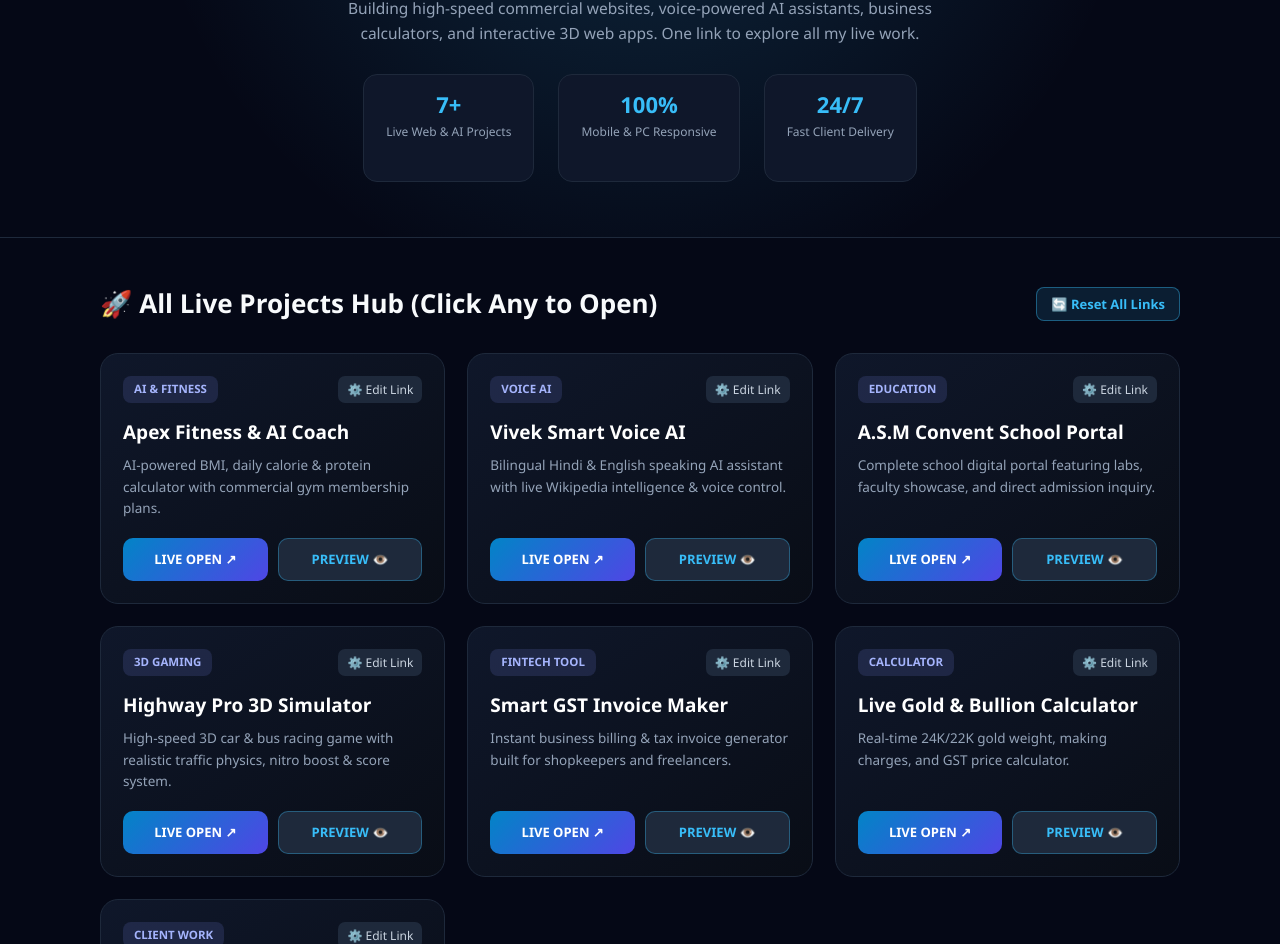
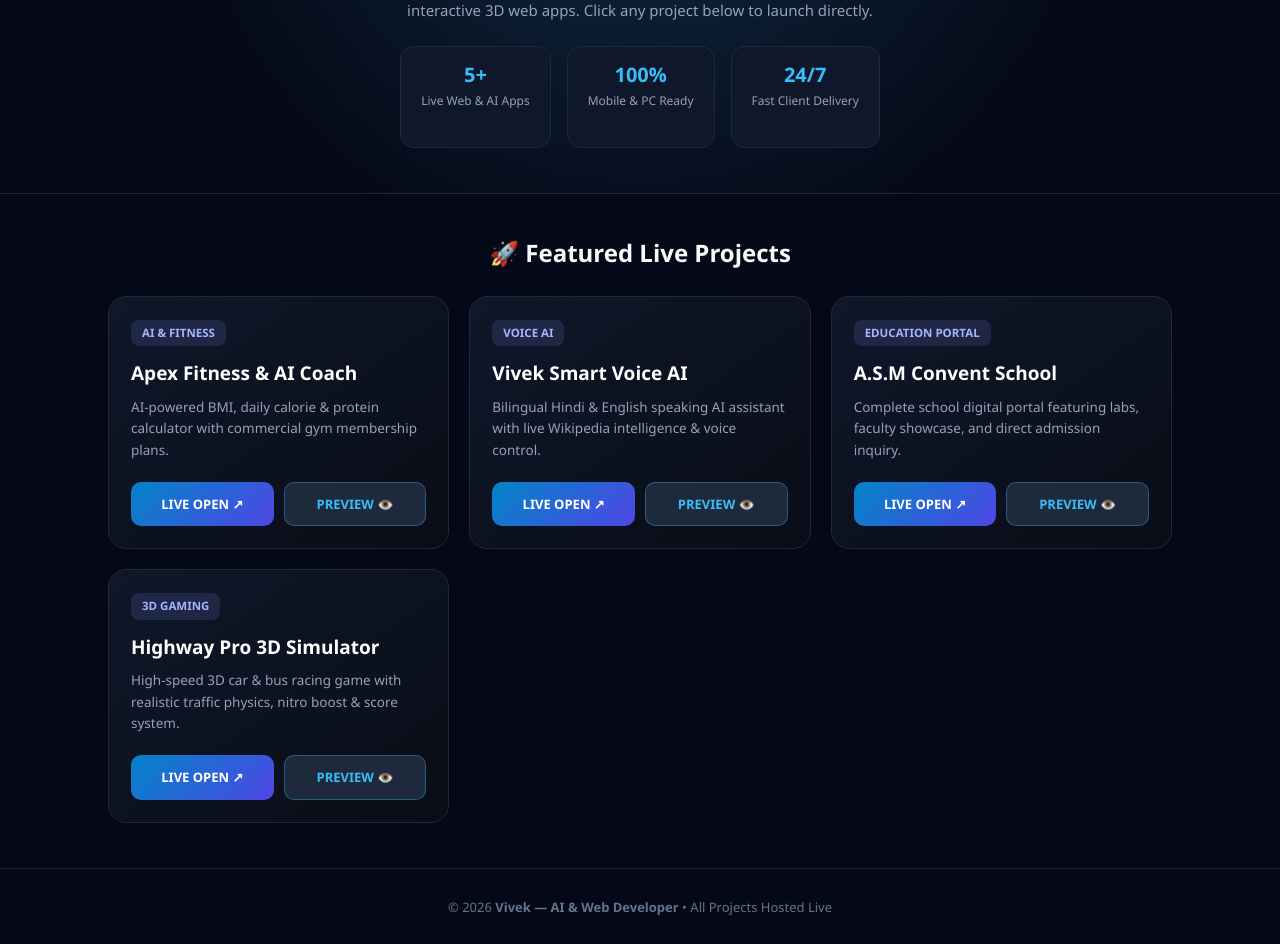
Before and after one commit to sdevi223997-a11y/vivek-master-portfolio, a plain HTML site: page index.html in a window 1280 px wide. Shown: the part 255-1199 px from the top of the page. Drawn offline with Linux system fonts and the light colour scheme.

Commit message:
Refactor index.html styles and content
Updated styles for navigation, hero section, and project cards. Modified project descriptions and adjusted layout properties.

```diff
--- a/index.html
+++ b/index.html
@@ -7,74 +7,115 @@
     <style>
         * { box-sizing: border-box; margin: 0; padding: 0; font-family: 'Segoe UI', Roboto, sans-serif; scroll-behavior: smooth; }
         body { background: #050816; color: #f8fafc; line-height: 1.6; overflow-x: hidden; }
-        nav { position: sticky; top: 0; background: rgba(5, 8, 22, 0.9); backdrop-filter: blur(12px); padding: 15px 24px; display: flex; justify-content: space-between; align-items: center; border-bottom: 1px solid rgba(56, 189, 248, 0.2); z-index: 100; }
-        .brand { font-size: 22px; font-weight: 900; letter-spacing: 1px; background: linear-gradient(90deg, #38bdf8, #818cf8, #c084fc); -webkit-background-clip: text; -webkit-text-fill-color: transparent; }
-        .nav-btns { display: flex; gap: 12px; }
-        .nav-btn { background: rgba(56, 189, 248, 0.12); border: 1px solid rgba(56, 189, 248, 0.4); color: #38bdf8; padding: 7px 14px; border-radius: 8px; font-size: 13px; font-weight: bold; cursor: pointer; text-decoration: none; }
-        .hero { text-align: center; padding: 70px 20px 55px; background: radial-gradient(circle at top, rgba(56, 189, 248, 0.18), transparent 65%); border-bottom: 1px solid #1e293b; }
-        .status-badge { display: inline-flex; align-items: center; gap: 8px; background: rgba(16, 185, 129, 0.15); border: 1px solid #10b981; color: #34d399; padding: 6px 16px; border-radius: 30px; font-size: 12px; font-weight: bold; margin-bottom: 18px; }
+        nav { position: sticky; top: 0; background: rgba(5, 8, 22, 0.95); backdrop-filter: blur(12px); padding: 15px 20px; display: flex; justify-content: space-between; align-items: center; border-bottom: 1px solid rgba(56, 189, 248, 0.25); z-index: 100; }
+        .brand { font-size: 21px; font-weight: 900; letter-spacing: 1px; background: linear-gradient(90deg, #38bdf8, #818cf8, #c084fc); -webkit-background-clip: text; -webkit-text-fill-color: transparent; }
+        .nav-btn { background: #0284c7; border: none; color: #fff; padding: 8px 14px; border-radius: 8px; font-size: 13px; font-weight: bold; cursor: pointer; text-decoration: none; }
+        .hero { text-align: center; padding: 60px 18px 45px; background: radial-gradient(circle at top, rgba(56, 189, 248, 0.2), transparent 65%); border-bottom: 1px solid #1e293b; }
+        .status-badge { display: inline-flex; align-items: center; gap: 8px; background: rgba(16, 185, 129, 0.15); border: 1px solid #10b981; color: #34d399; padding: 6px 15px; border-radius: 30px; font-size: 12px; font-weight: bold; margin-bottom: 16px; }
         .dot { width: 8px; height: 8px; background: #10b981; border-radius: 50%; box-shadow: 0 0 10px #10b981; }
-        .hero h1 { font-size: 42px; font-weight: 900; line-height: 1.15; margin-bottom: 14px; }
+        .hero h1 { font-size: 36px; font-weight: 900; line-height: 1.2; margin-bottom: 12px; }
         .hero h1 span { background: linear-gradient(90deg, #38bdf8, #a855f7); -webkit-background-clip: text; -webkit-text-fill-color: transparent; }
-        .hero p { max-width: 640px; margin: 0 auto 28px; color: #94a3b8; font-size: 15.5px; }
-        .stats-bar { display: flex; justify-content: center; gap: 24px; flex-wrap: wrap; margin-top: 25px; }
-        .stat-pill { background: #0f172a; border: 1px solid #1e293b; padding: 12px 22px; border-radius: 14px; }
-        .stat-pill h3 { font-size: 22px; font-weight: 900; color: #38bdf8; }
+        .hero p { max-width: 600px; margin: 0 auto 24px; color: #94a3b8; font-size: 15px; }
+        .stats-bar { display: flex; justify-content: center; gap: 16px; flex-wrap: wrap; }
+        .stat-pill { background: #0f172a; border: 1px solid #1e293b; padding: 12px 20px; border-radius: 14px; }
+        .stat-pill h3 { font-size: 20px; font-weight: 900; color: #38bdf8; }
         .stat-pill p { font-size: 12px; color: #94a3b8; }
-        .container { max-width: 1120px; margin: 45px auto; padding: 0 20px; }
-        .sec-head { display: flex; justify-content: space-between; align-items: center; flex-wrap: wrap; gap: 12px; margin-bottom: 28px; }
-        .sec-head h2 { font-size: 26px; font-weight: 800; }
-        .grid { display: grid; grid-template-columns: repeat(auto-fit, minmax(310px, 1fr)); gap: 22px; }
-        .card { background: linear-gradient(145deg, #0f172a, #090d16); border: 1px solid #1e293b; border-radius: 18px; padding: 22px; display: flex; flex-direction: column; justify-content: space-between; transition: 0.3s; position: relative; }
-        .card:hover { transform: translateY(-6px); border-color: #38bdf8; box-shadow: 0 14px 35px rgba(56, 189, 248, 0.16); }
-        .card-top { display: flex; justify-content: space-between; align-items: center; margin-bottom: 14px; }
-        .cat-tag { background: rgba(129, 140, 248, 0.15); color: #a5b4fc; padding: 4px 11px; border-radius: 8px; font-size: 11.5px; font-weight: bold; }
-        .edit-icon { background: #1e293b; border: none; color: #cbd5e1; padding: 5px 9px; border-radius: 7px; cursor: pointer; font-size: 12px; }
+        .container { max-width: 1100px; margin: 40px auto; padding: 0 18px; }
+        .sec-head h2 { font-size: 24px; font-weight: 800; margin-bottom: 24px; text-align: center; }
+        .grid { display: grid; grid-template-columns: repeat(auto-fit, minmax(290px, 1fr)); gap: 20px; }
+        .card { background: linear-gradient(145deg, #0f172a, #090d16); border: 1px solid #1e293b; border-radius: 18px; padding: 22px; display: flex; flex-direction: column; justify-content: space-between; transition: 0.3s; }
+        .card:hover { transform: translateY(-5px); border-color: #38bdf8; box-shadow: 0 12px 30px rgba(56, 189, 248, 0.18); }
+        .cat-tag { display: inline-block; background: rgba(129, 140, 248, 0.15); color: #a5b4fc; padding: 4px 11px; border-radius: 8px; font-size: 11.5px; font-weight: bold; margin-bottom: 12px; width: fit-content; }
         .card h3 { font-size: 19px; font-weight: 800; margin-bottom: 8px; color: #fff; }
-        .card p { font-size: 13.5px; color: #94a3b8; margin-bottom: 18px; }
+        .card p { font-size: 13.5px; color: #94a3b8; margin-bottom: 20px; }
         .card-actions { display: grid; grid-template-columns: 1fr 1fr; gap: 10px; }
-        .btn-open { background: linear-gradient(135deg, #0284c7, #4f46e5); color: #fff; text-align: center; padding: 11px; border-radius: 10px; text-decoration: none; font-size: 13px; font-weight: bold; }
-        .btn-prev { background: #1e293b; color: #38bdf8; border: 1px solid rgba(56, 189, 248, 0.35); padding: 11px; border-radius: 10px; font-size: 13px; font-weight: bold; cursor: pointer; }
-        .modal { display: none; position: fixed; inset: 0; background: rgba(2, 6, 23, 0.92); z-index: 999; padding: 18px; flex-direction: column; }
-        .modal-bar { display: flex; justify-content: space-between; align-items: center; background: #0f172a; padding: 12px 18px; border-radius: 12px 12px 0 0; border: 1px solid #334155; }
+        .btn-open { background: linear-gradient(135deg, #0284c7, #4f46e5); color: #fff; text-align: center; padding: 12px; border-radius: 10px; text-decoration: none; font-size: 13px; font-weight: bold; display: block; }
+        .btn-prev { background: #1e293b; color: #38bdf8; border: 1px solid rgba(56, 189, 248, 0.35); padding: 12px; border-radius: 10px; font-size: 13px; font-weight: bold; cursor: pointer; }
+        .modal { display: none; position: fixed; inset: 0; background: rgba(2, 6, 23, 0.94); z-index: 999; padding: 14px; flex-direction: column; }
+        .modal-bar { display: flex; justify-content: space-between; align-items: center; background: #0f172a; padding: 10px 14px; border-radius: 12px 12px 0 0; border: 1px solid #334155; gap: 8px; }
         .modal iframe { width: 100%; flex: 1; border: 1px solid #334155; border-top: none; border-radius: 0 0 12px 12px; background: #fff; }
-        .close-btn { background: #ef4444; color: #fff; border: none; padding: 7px 14px; border-radius: 8px; font-weight: bold; cursor: pointer; }
-        footer { text-align: center; padding: 30px 20px; border-top: 1px solid #1e293b; color: #64748b; font-size: 13px; margin-top: 50px; }
+        .close-btn { background: #ef4444; color: #fff; border: none; padding: 7px 12px; border-radius: 8px; font-weight: bold; cursor: pointer; }
+        footer { text-align: center; padding: 28px 18px; border-top: 1px solid #1e293b; color: #64748b; font-size: 13px; margin-top: 45px; }
     </style>
 </head>
 <body>
 
 <nav>
     <div class="brand">⚡ VIVEK.DEV</div>
-    <div class="nav-btns">
-        <button class="nav-btn" onclick="copyMasterLink()">🔗 Copy Portfolio Link</button>
-        <a href="#projects" class="nav-btn" style="background:#0284c7; color:#fff;">All Projects</a>
-    </div>
+    <button class="nav-btn" onclick="copyMasterLink()">🔗 Copy Link</button>
 </nav>
 
 <section class="hero">
     <div class="status-badge"><span class="dot"></span> AVAILABLE FOR FREELANCE & CLIENT PROJECTS</div>
     <h1>HI, I'M <span>VIVEK</span> — AI & WEB DEVELOPER</h1>
-    <p>Building high-speed commercial websites, voice-powered AI assistants, business calculators, and interactive 3D web apps. One link to explore all my live work.</p>
+    <p>Building high-speed commercial websites, voice-powered AI assistants, and interactive 3D web apps. Click any project below to launch directly.</p>
     <div class="stats-bar">
-        <div class="stat-pill"><h3>7+</h3><p>Live Web & AI Projects</p></div>
-        <div class="stat-pill"><h3>100%</h3><p>Mobile & PC Responsive</p></div>
+        <div class="stat-pill"><h3>5+</h3><p>Live Web & AI Apps</p></div>
+        <div class="stat-pill"><h3>100%</h3><p>Mobile & PC Ready</p></div>
         <div class="stat-pill"><h3>24/7</h3><p>Fast Client Delivery</p></div>
     </div>
 </section>
+
 <section class="container" id="projects">
     <div class="sec-head">
-        <h2>🚀 All Live Projects Hub (Click Any to Open)</h2>
-        <button class="nav-btn" onclick="resetDefaults()">🔄 Reset All Links</button>
+        <h2>🚀 Featured Live Projects</h2>
     </div>
-    <div class="grid" id="projectGrid"></div>
+    <div class="grid">
+        <div class="card">
+            <div>
+                <span class="cat-tag">AI & FITNESS</span>
+                <h3>Apex Fitness & AI Coach</h3>
+                <p>AI-powered BMI, daily calorie & protein calculator with commercial gym membership plans.</p>
+            </div>
+            <div class="card-actions">
+                <a href="https://tinyurl.com" target="_blank" rel="noopener" class="btn-open">LIVE OPEN ↗</a>
+                <button class="btn-prev" onclick="openPreview('Apex Fitness AI', 'https://tinyurl.com')">PREVIEW 👁️</button>
+            </div>
+        </div>
+
+        <div class="card">
+            <div>
+                <span class="cat-tag">VOICE AI</span>
+                <h3>Vivek Smart Voice AI</h3>
+                <p>Bilingual Hindi & English speaking AI assistant with live Wikipedia intelligence & voice control.</p>
+            </div>
+            <div class="card-actions">
+                <a href="https://tinyurl.com" target="_blank" rel="noopener" class="btn-open">LIVE OPEN ↗</a>
+                <button class="btn-prev" onclick="openPreview('Vivek Voice AI', 'https://tinyurl.com')">PREVIEW 👁️</button>
+            </div>
+        </div>
+
+        <div class="card">
+            <div>
+                <span class="cat-tag">EDUCATION PORTAL</span>
+                <h3>A.S.M Convent School</h3>
+                <p>Complete school digital portal featuring labs, faculty showcase, and direct admission inquiry.</p>
+            </div>
+            <div class="card-actions">
+                <a href="https://tinyurl.com" target="_blank" rel="noopener" class="btn-open">LIVE OPEN ↗</a>
+                <button class="btn-prev" onclick="openPreview('A.S.M Convent School', 'https://tinyurl.com')">PREVIEW 👁️</button>
+            </div>
+        </div>
+
+        <div class="card">
+            <div>
+                <span class="cat-tag">3D GAMING</span>
+                <h3>Highway Pro 3D Simulator</h3>
+                <p>High-speed 3D car & bus racing game with realistic traffic physics, nitro boost & score system.</p>
+            </div>
+            <div class="card-actions">
+                <a href="https://tinyurl.com" target="_blank" rel="noopener" class="btn-open">LIVE OPEN ↗</a>
+                <button class="btn-prev" onclick="openPreview('Highway Pro 3D', 'https://tinyurl.com')">PREVIEW 👁️</button>
+            </div>
+        </div>
+    </div>
 </section>
 
 <div class="modal" id="previewModal">
     <div class="modal-bar">
-        <span id="modalTitle" style="font-weight:bold; color:#38bdf8;">Live Project Preview</span>
-        <div style="display:flex; gap:10px;">
-            <a id="modalExtLink" href="#" target="_blank" class="nav-btn">Open Full Screen ↗</a>
+        <span id="modalTitle" style="font-weight:bold; color:#38bdf8; font-size:13px;">Live Preview</span>
+        <div style="display:flex; gap:8px;">
+            <a id="modalExtLink" href="#" target="_blank" class="nav-btn">Full Screen ↗</a>
             <button class="close-btn" onclick="closePreview()">✖ Close</button>
         </div>
     </div>
@@ -82,78 +123,24 @@
 </div>
 
 <footer>
-    © 2026 <strong>Vivek — AI & Web Developer</strong> • All Projects Hosted Live on GitHub Cloud
+    © 2026 <strong>Vivek — AI & Web Developer</strong> • All Projects Hosted Live
 </footer>
 
 <script>
-    const defaultProjects = [
-        { id: 1, tag: "AI & FITNESS", title: "Apex Fitness & AI Coach", desc: "AI-powered BMI, daily calorie & protein calculator with commercial gym membership plans.", url: "https://tinyurl.com" },
-        { id: 2, tag: "VOICE AI", title: "Vivek Smart Voice AI", desc: "Bilingual Hindi & English speaking AI assistant with live Wikipedia intelligence & voice control.", url: "https://tinyurl.com" },
-        { id: 3, tag: "EDUCATION", title: "A.S.M Convent School Portal", desc: "Complete school digital portal featuring labs, faculty showcase, and direct admission inquiry.", url: "https://tinyurl.com" },
-        { id: 4, tag: "3D GAMING", title: "Highway Pro 3D Simulator", desc: "High-speed 3D car & bus racing game with realistic traffic physics, nitro boost & score system.", url: "https://tinyurl.com" },
-        { id: 5, tag: "FINTECH TOOL", title: "Smart GST Invoice Maker", desc: "Instant business billing & tax invoice generator built for shopkeepers and freelancers.", url: "https://github.io" },
-        { id: 6, tag: "CALCULATOR", title: "Live Gold & Bullion Calculator", desc: "Real-time 24K/22K gold weight, making charges, and GST price calculator.", url: "https://github.io" },
-        { id: 7, tag: "CLIENT WORK", title: "Commercial Business Website", desc: "Custom modern business website slot ready for upcoming client deployment.", url: "https://tinyurl.com" }
-    ];
-
-    let projects = JSON.parse(localStorage.getItem("vivek_hub_v2")) || defaultProjects;
-
-    function renderProjects() {
-        const grid = document.getElementById("projectGrid");
-        grid.innerHTML = "";
-        projects.forEach((p, idx) => {
-            grid.innerHTML += `
-                <div class="card">
-                    <div>
-                        <div class="card-top">
-                            <span class="cat-tag">${p.tag}</span>
-                            <button class="edit-icon" onclick="editLink(${idx})">⚙️ Edit Link</button>
-                        </div>
-                        <h3>${p.title}</h3>
-                        <p>${p.desc}</p>
-                    </div>
-                    <div class="card-actions">
-                        <a href="${p.url}" target="_blank" class="btn-open">LIVE OPEN ↗</a>
-                        <button class="btn-prev" onclick="openPreview('${p.title}', '${p.url}')">PREVIEW 👁️</button>
-                    </div>
-                </div>
-            `;
-        });
-    }
-
     function openPreview(title, url) {
-        document.getElementById("modalTitle").innerText = "🔴 LIVE PREVIEW: " + title;
+        document.getElementById("modalTitle").innerText = "🔴 " + title;
         document.getElementById("modalExtLink").href = url;
         document.getElementById("previewFrame").src = url;
         document.getElementById("previewModal").style.display = "flex";
     }
-
     function closePreview() {
         document.getElementById("previewModal").style.display = "none";
         document.getElementById("previewFrame").src = "";
     }
-
-    function editLink(idx) {
-        const newUrl = prompt("Enter new live URL for " + projects[idx].title + ":", projects[idx].url);
-        if (newUrl && newUrl.trim() !== "") {
-            projects[idx].url = newUrl.trim();
-            localStorage.setItem("vivek_hub_v2", JSON.stringify(projects));
-            renderProjects();
-        }
-    }
-
-    function resetDefaults() {
-        localStorage.removeItem("vivek_hub_v2");
-        projects = [...defaultProjects];
-        renderProjects();
-    }
-
     function copyMasterLink() {
         navigator.clipboard.writeText(window.location.href);
-        alert("✅ Portfolio Link Copied! Send this single link to any client or company.");
+        alert("✅ Portfolio Link Copied!");
     }
-
-    renderProjects();
 </script>
 </body>
 </html>
```
